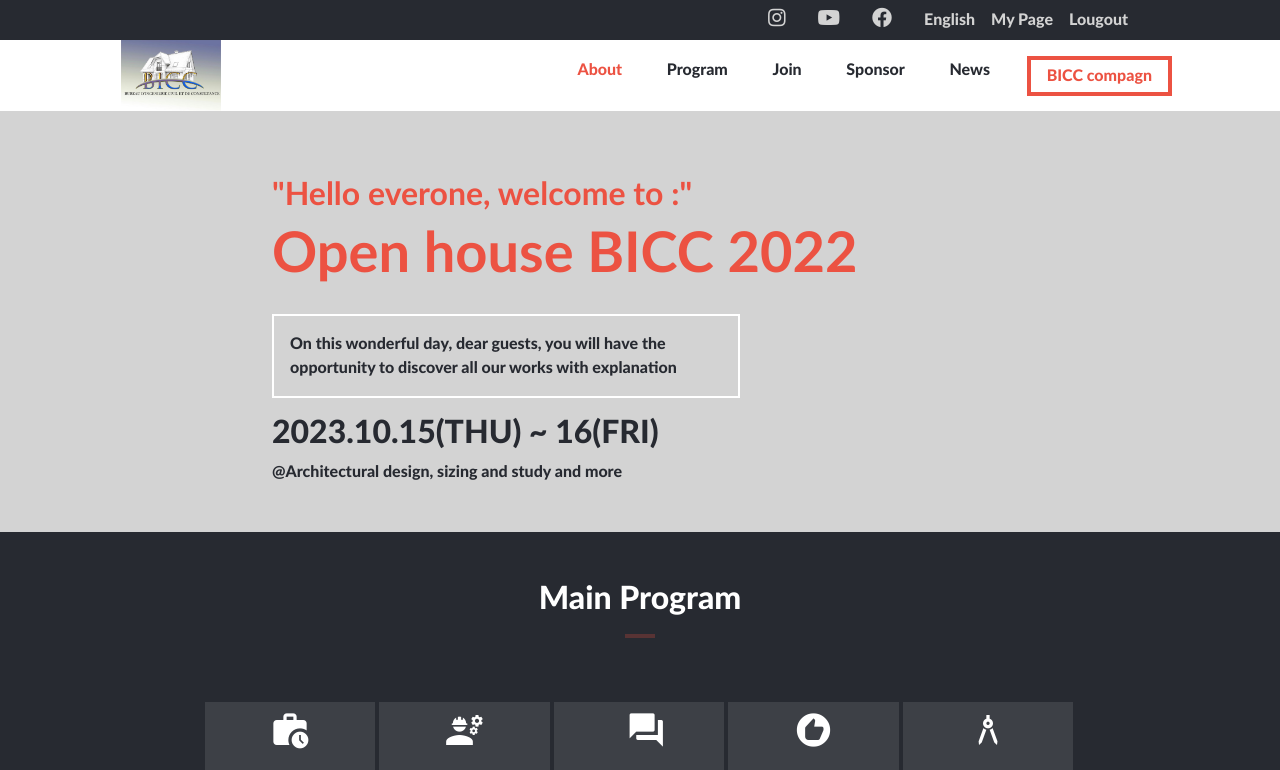
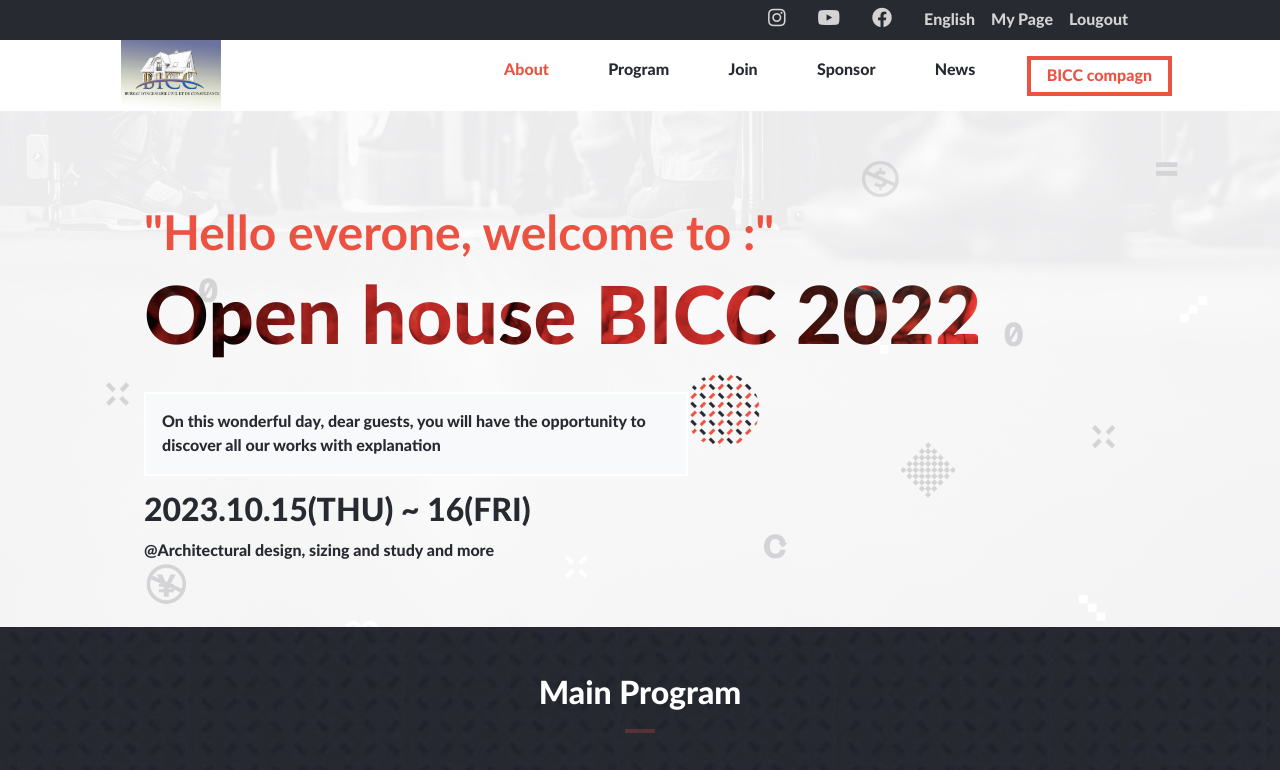
Before and after one commit to francksefu/Capstone-project, a website: page index.html in a window 1280 px wide. Shown: the top 770 px of the page. Drawn offline with nearby package versions, Linux system fonts and the light colour scheme; files whose address does not match are found by name.

Commit message:
Update index.html

```diff
--- a/index.html
+++ b/index.html
@@ -6,9 +6,6 @@
     <meta name="viewport" content="width=device-width, initial-scale=1.0">
     <title>Bicc open door</title>
     <link rel="stylesheet" href="https://fonts.googleapis.com/icon?family=Material+Icons">
-    <link rel="stylesheet" href="myProjects/webProject/icofont/css/icofont.min.css">
-
-
      <link rel="stylesheet" href="https://use.fontawesome.com/releases/v5.8.2/css/all.css" />
 
      <link href="https://cdn.jsdelivr.net/npm/bootstrap@5.3.0-alpha1/dist/css/bootstrap.min.css" rel="stylesheet" integrity="sha384-GLhlTQ8iRABdZLl6O3oVMWSktQOp6b7In1Zl3/Jr59b6EGGoI1aFkw7cmDA6j6gD" crossorigin="anonymous">
@@ -17,7 +14,7 @@
      <script defer src="capstone.js"></script>
 </head>
 <body>
-  <header class="position-fixed w-100">
+  <header class="w-100">
     <div class="pc noir container-fluid pe-5">
         <div class="d-flex flex-row-reverse bd-highlight pe-5 bg-transparent me-5">
           <div class="p-2 bd-highlight bg-transparent gry">Lougout</div>
@@ -28,7 +25,7 @@
           <a class="p-2 bd-highlight bg-transparent" href="https://www.instagram.com/biccfromgoma/"><i class="fab fa-instagram fs-5 me-3 gry bg-transparent"></i></a>
         </div>
     </div>
-    <nav class="container-fluid bg-white w-100" id="fixD">
+    <nav class="container-fluid bg-white w-100 mb-0" id="fixD">
         <div class="row bg-transparent">
             <div class="col-4 bg-transparent ps-5">
                 <a href="index.html" class="bg-transparent"><img src="photo/logo.png" id="photo" class="img-fluid h-100 padLeft" alt="logo"></a>
@@ -45,14 +42,14 @@
             </div>
         </div>
     </nav>
-    <nav class="navbar navbar-expand-sm noirfont bg-transparent w-100 navbar-white" id="fixM">
+    <nav class="navbar navbar-expand-sm noirfont w-100 navbar-white" id="fixM">
         <div class="container-fluid">
-            <button class="navbar-toggler mb-2" type="button" data-bs-toggle="collapse" data-bs-target="#collapsibleNavbar" >
+            <button class="navbar-toggler mb-2 bg-transparent" type="button" data-bs-toggle="collapse" data-bs-target="#collapsibleNavbar" >
                 <span class="navbar-toggler-icon" id="menu"></span>
                 <span class="fs-1 noVisible" id="cross">&cross;</span>
               </button>
           <!--<a class="navbar-brand noVisible fs-1" href="#" id="cross">&cross;</a>-->
-          <div class="collapse navbar-collapse" id="collapsibleNavbar">
+          <div class="collapse navbar-collapse bg-light" id="collapsibleNavbar">
             <ul class="navbar-nav" id="descendant">
                 <li class="nav-item" id="homeVer" data-bs-toggle="collapse" data-bs-target="#collapsibleNavbar">
                   <a class="nav-link" href="index.html">Home</a>
@@ -67,22 +64,25 @@
         </div>
     </nav>
   </header>
-  <main>
-    <div class="accueil" id="home">
-      <h2 class="pt-5 ms-3 rouge margeB">"Hello everone, welcome to :"<br></h2>
-      <h1 class="ms-3 mb-4 rouge display-4 margeB">Open house BICC 2022</h1>
-      <div class="pWidth">
-        <p class="text-start p-3 me-3 border border-white border-2 ms-3">
-            On this wonderful day, dear guests, you will have the opportunity to discover all our works with explanation
-          </p>
-      </div>
-      <div class="margeB">
-        <p class="h2 ms-3">2023.10.15(THU) ~ 16(FRI)</p>
-        <p class="mb-5 ms-3 me-3">@Architectural design, sizing and study and more</p>
+  <main class="mt-0">
+    <div class="accueil mt-0" id="home">
+      <section id="partie1" class="pb-3 pt-5">
+          <h2 class="pt-5 ms-3 rouge display-5 margeB bg-transparent">"Hello everone, welcome to :"<br></h2>
+          <h1 class="ms-3 mb-4 rougePhoto display-1 margeB bg-transparent">Open house BICC 2022</h1>
+          <div class="pWidth bg-transparent">
+            <p class="text-start p-3 me-3 border border-white border-2 ms-3 bg-light">
+                On this wonderful day, dear guests, you will have the opportunity to discover all our works with explanation
+              </p>
+          </div>
+          <div class="margeB bg-transparent">
+            <p class="h2 ms-3 bg-transparent">2023.10.15(THU) ~ 16(FRI)</p>
+            <p class="mb-5 ms-3 me-3 bg-transparent">@Architectural design, sizing and study and more</p>
 
-      </div>
-      <div class="container-fluid noir">
-        <h2 class="text-center text-white noir pt-5">Main Program</h2>
+          </div>
+      </section>
+
+      <div class="container-fluid partie2">
+        <h2 class="text-center text-white pt-5">Main Program</h2>
         <div class="pb-5 bg-transparent"><hr class="hrrouge"></div>
         <div class="row noir ps-3 pe-3 mobile">
             <div class="col-md-2 grytransparent mt-2 mb-2">
@@ -197,7 +197,7 @@
       <div class="bg-white pb-3 ps-3 pe-3" id="insertBeforeThis">
         <button class="mb-3 btn bg-transparent border border-2 noirfont w-100 pb-0 mobile but">
             MORE
-            <span class="material-icons ps-2 bg-transparent">
+            <span class="material-icons ps-2 bg-transparent rouge">
               expand_more
             </span>
             </p>
--- a/style.css
+++ b/style.css
@@ -17,9 +17,35 @@
 }
 
 * {
-  background-color: var(--gry-color);
+  /*background-color: var(--gry-color);*/
   font-family: Lato, sans-serif;
   color: var(--black-color);
+}
+
+div#home {
+  padding-top: 0;
+}
+
+section#partie1 {
+  background-image: url(photo/bg-desktop.png);
+  background-size: cover;
+  background-repeat: no-repeat;
+  width: 100%;
+}
+
+.partie2 {
+  background-image: url(photo/Prog-bg.jpg);
+  background-size: cover;
+  background-repeat: no-repeat;
+  background-position: center;
+  width: 100%;
+}
+
+.partieAb {
+  background-image: url(photo/aboutPart.png);
+  background-size: cover;
+  background-repeat: no-repeat;
+  width: 100%;
 }
 
 #cross,
@@ -34,8 +60,7 @@
   top: 0;
 }
 
-#home,
-#aboutM {
+#home {
   padding-top: 10%;
 }
 
@@ -46,6 +71,18 @@
 .gry {
   color: var(--gry-color);
   font-weight: normal;
+}
+
+.gryBg {
+  background-color: var(--gry-color);
+}
+
+.rougePhoto {
+  background-image: url(photo/title.png);
+  background-size: cover;
+  background-clip: text;
+  -webkit-background-clip: text;
+  color: transparent;
 }
 
 .rouge {
@@ -188,7 +225,7 @@
   .margA {
     height: 5%;
     margin-top: 2.5%;
-    margin-left: 5%;
+    margin-left: 7%;
   }
 
   .borderRouge {
@@ -196,12 +233,12 @@
   }
 
   .margeB {
-    padding-left: 20%;
+    padding-left: 10%;
   }
 
   .pWidth {
-    width: 500px;
-    margin-left: 20%;
+    width: 45%;
+    margin-left: 10%;
   }
 
   .mobile {
@@ -260,4 +297,8 @@
   .mar {
     margin-top: 12.5%;
   }
+
+  .padTop {
+    height: 100vh;
+  }
 }
```
Also changed, not shown: about.html (+7 -5 lines), README.md, photo/Prog-bg.jpg (added), photo/aboutPart.png (added), photo/bg-desktop.png (added), photo/title.png (added).
